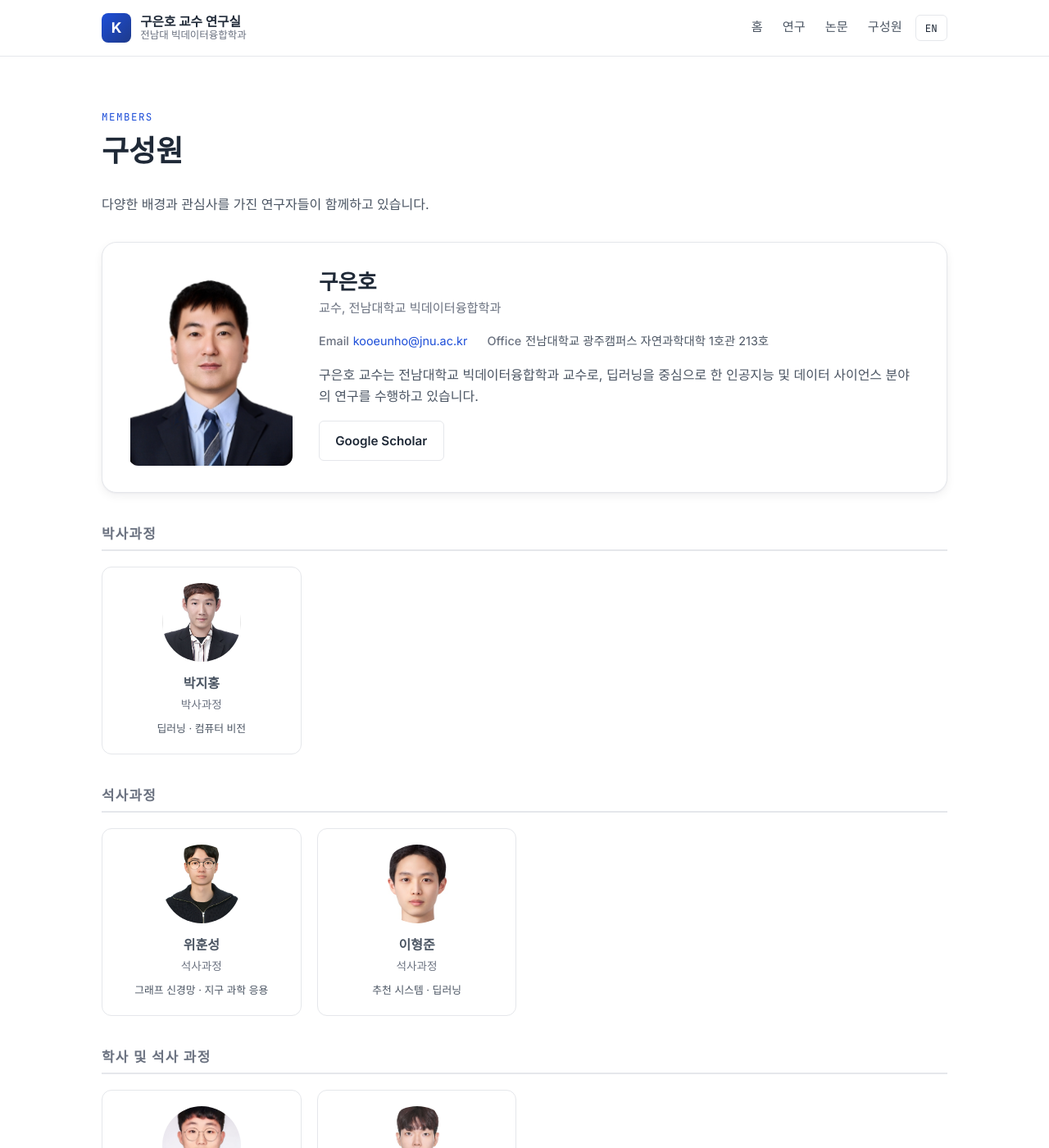
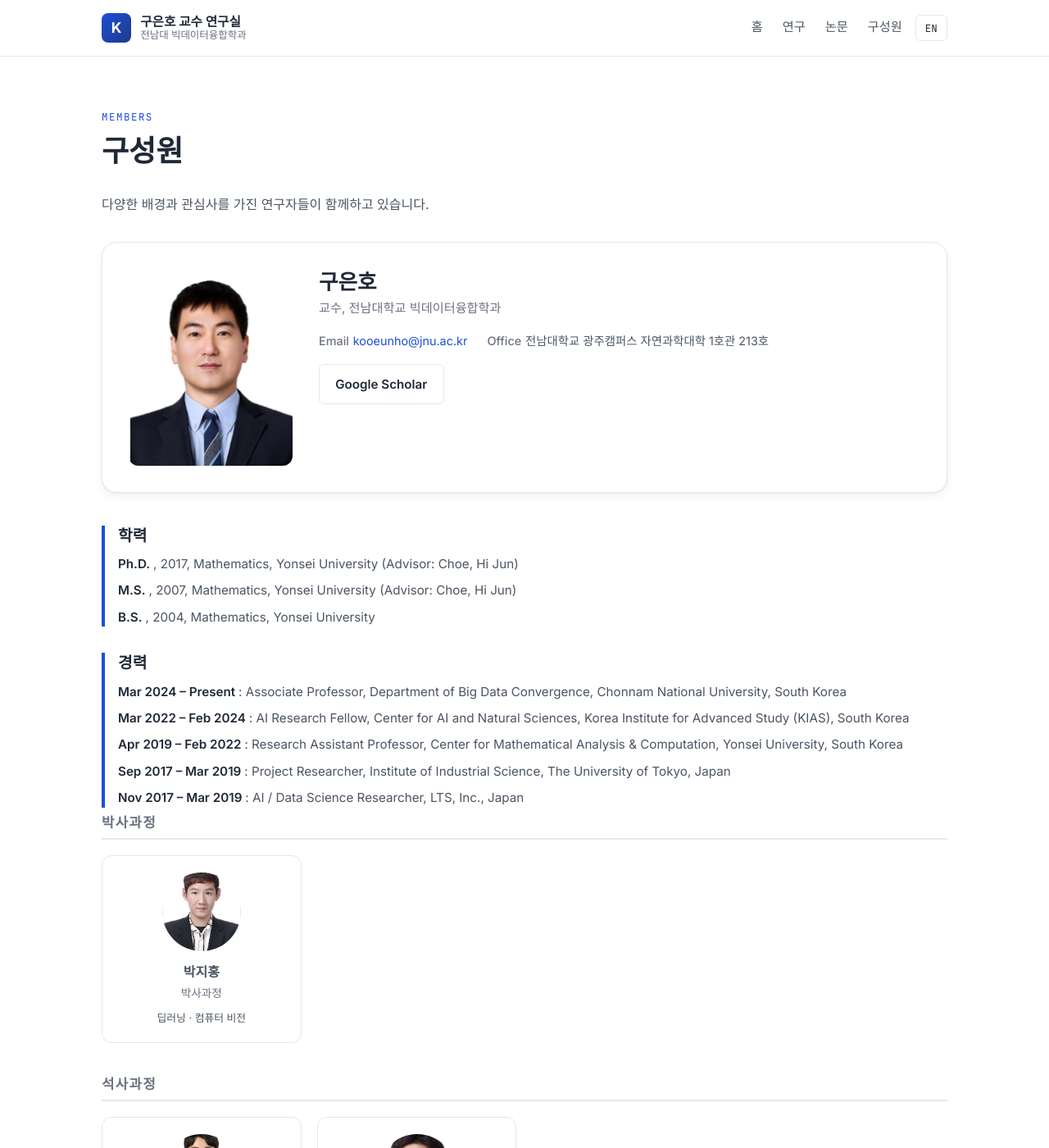
Before and after one commit to Ian-Ian-Ian5/Koo-Eunho.github.io, a Jekyll site: the page built from members.html, in a window 1280 px wide and 1400 px high. Shown: the whole window at 82% size. Built offline with Jekyll 4.4.1, drawn with Linux system fonts in a browser that asks for light colours.

Commit message:
Replace prof bio with Education and Experiences sections

```diff
--- a/_config.yml
+++ b/_config.yml
@@ -39,13 +39,45 @@ professor:
   cv: ""
   scholar: "https://scholar.google.com/citations?user=13BRvZAAAAAJ&hl=ko"
   github: ""
-  bio_ko: >-
-    구은호 교수는 전남대학교 빅데이터융합학과 교수로, 딥러닝을 중심으로 한
-    인공지능 및 데이터 사이언스 분야의 연구를 수행하고 있습니다.
-  bio_en: >-
-    Eun-Ho Koo is a Professor in the Department of Big Data Convergence at
-    Chonnam National University. His research focuses on Deep Learning,
-    Artificial Intelligence, and Data Science.
+  # ----- Education (위에서 아래로 시간 역순) -----
+  education:
+    - degree: "Ph.D."
+      year: 2017
+      field: "Mathematics"
+      school: "Yonsei University"
+      advisor: "Choe, Hi Jun"
+    - degree: "M.S."
+      year: 2007
+      field: "Mathematics"
+      school: "Yonsei University"
+      advisor: "Choe, Hi Jun"
+    - degree: "B.S."
+      year: 2004
+      field: "Mathematics"
+      school: "Yonsei University"
+
+  # ----- Experiences (시간 역순, 가장 최근이 위) -----
+  experiences:
+    - period: "Mar 2024 – Present"
+      role: "Associate Professor"
+      org: "Department of Big Data Convergence, Chonnam National University"
+      country: "South Korea"
+    - period: "Mar 2022 – Feb 2024"
+      role: "AI Research Fellow"
+      org: "Center for AI and Natural Sciences, Korea Institute for Advanced Study (KIAS)"
+      country: "South Korea"
+    - period: "Apr 2019 – Feb 2022"
+      role: "Research Assistant Professor"
+      org: "Center for Mathematical Analysis & Computation, Yonsei University"
+      country: "South Korea"
+    - period: "Sep 2017 – Mar 2019"
+      role: "Project Researcher"
+      org: "Institute of Industrial Science, The University of Tokyo"
+      country: "Japan"
+    - period: "Nov 2017 – Mar 2019"
+      role: "AI / Data Science Researcher"
+      org: "LTS, Inc."
+      country: "Japan"
 
 # ----------------------------- Build settings --------------------------------
 markdown: kramdown
--- a/assets/css/main.css
+++ b/assets/css/main.css
@@ -591,6 +591,34 @@ a.member-card:hover {
 .prof-meta { display: flex; gap: 1.5rem; flex-wrap: wrap; font-size: 0.9rem; color: var(--color-text-soft); margin-bottom: 1rem; }
 .prof-meta .label { color: var(--color-text-mute); margin-right: 0.3rem; font-weight: 500; }
 
+/* ----------------------------- Professor sub-sections (Education / Exp) -- */
+.prof-section {
+  margin: 2rem 0 0;
+  padding-left: 1rem;
+  border-left: 4px solid var(--color-accent);
+}
+.prof-section-title {
+  font-size: 1.2rem;
+  margin-bottom: 0.7rem;
+  color: var(--color-text);
+}
+.prof-list {
+  list-style: none;
+  padding: 0;
+  margin: 0;
+}
+.prof-list li {
+  margin-bottom: 0.55rem;
+  font-size: 0.95rem;
+  color: var(--color-text-soft);
+  line-height: 1.55;
+}
+.prof-list li strong {
+  color: var(--color-text);
+  font-weight: 600;
+  margin-right: 0.25rem;
+}
+
 /* ----------------------------- Publications --------------------------------*/
 .pub-year {
   font-family: var(--font-mono);
--- a/members.html
+++ b/members.html
@@ -29,7 +29,6 @@ permalink: /members/
           <span><span class="label">Email</span><a href="mailto:{{ site.professor.email }}">{{ site.professor.email }}</a></span>
           <span><span class="label">Office</span><span data-ko="{{ site.professor.office_ko }}" data-en="{{ site.professor.office_en }}">{{ site.professor.office_ko }}</span></span>
         </div>
-        <p data-ko="{{ site.professor.bio_ko }}" data-en="{{ site.professor.bio_en }}">{{ site.professor.bio_ko }}</p>
         <div class="hero-cta" style="margin-top:0.6rem;">
           {% if site.professor.cv and site.professor.cv != "" %}<a class="btn btn-secondary" href="{{ site.professor.cv | relative_url }}">CV</a>{% endif %}
           {% if site.professor.scholar and site.professor.scholar != "" %}<a class="btn btn-secondary" href="{{ site.professor.scholar }}" target="_blank" rel="noopener">Google Scholar</a>{% endif %}
@@ -37,6 +36,34 @@ permalink: /members/
         </div>
       </div>
     </div>
+
+    <!-- Education -->
+    {% if site.professor.education and site.professor.education.size > 0 %}
+    <div class="prof-section">
+      <h3 class="prof-section-title" data-ko="학력" data-en="Education">Education</h3>
+      <ul class="prof-list">
+        {% for edu in site.professor.education %}
+          <li>
+            <strong>{{ edu.degree }}</strong>, {{ edu.year }}, {{ edu.field }}, {{ edu.school }}{% if edu.advisor %} (Advisor: {{ edu.advisor }}){% endif %}
+          </li>
+        {% endfor %}
+      </ul>
+    </div>
+    {% endif %}
+
+    <!-- Experiences -->
+    {% if site.professor.experiences and site.professor.experiences.size > 0 %}
+    <div class="prof-section">
+      <h3 class="prof-section-title" data-ko="경력" data-en="Experiences">Experiences</h3>
+      <ul class="prof-list">
+        {% for exp in site.professor.experiences %}
+          <li>
+            <strong>{{ exp.period }}</strong>: {{ exp.role }}, {{ exp.org }}{% if exp.country %}, {{ exp.country }}{% endif %}
+          </li>
+        {% endfor %}
+      </ul>
+    </div>
+    {% endif %}
 
     <!-- PhD Students -->
     {% assign phds = site.members | where: "role", "phd" %}
```
